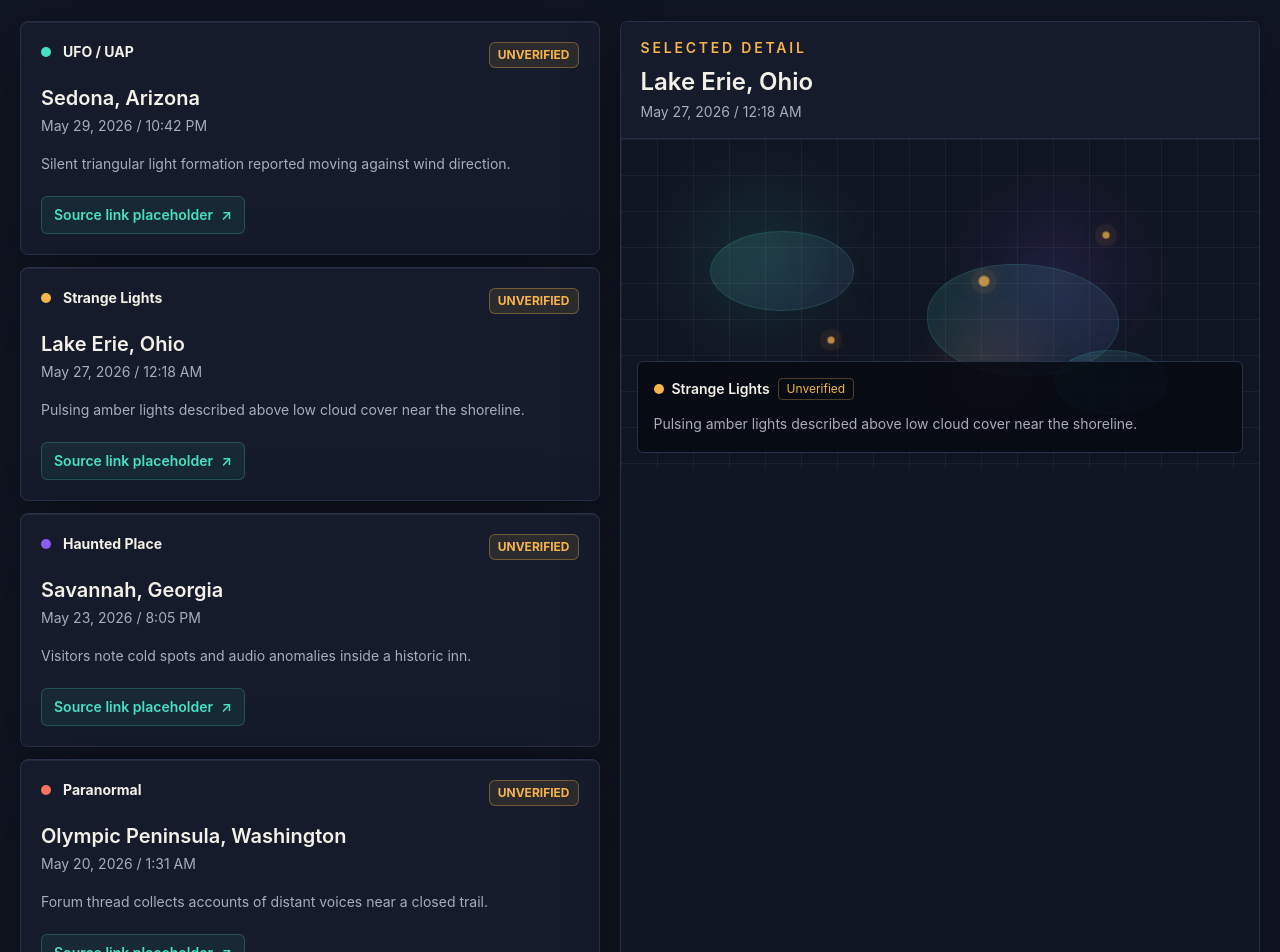
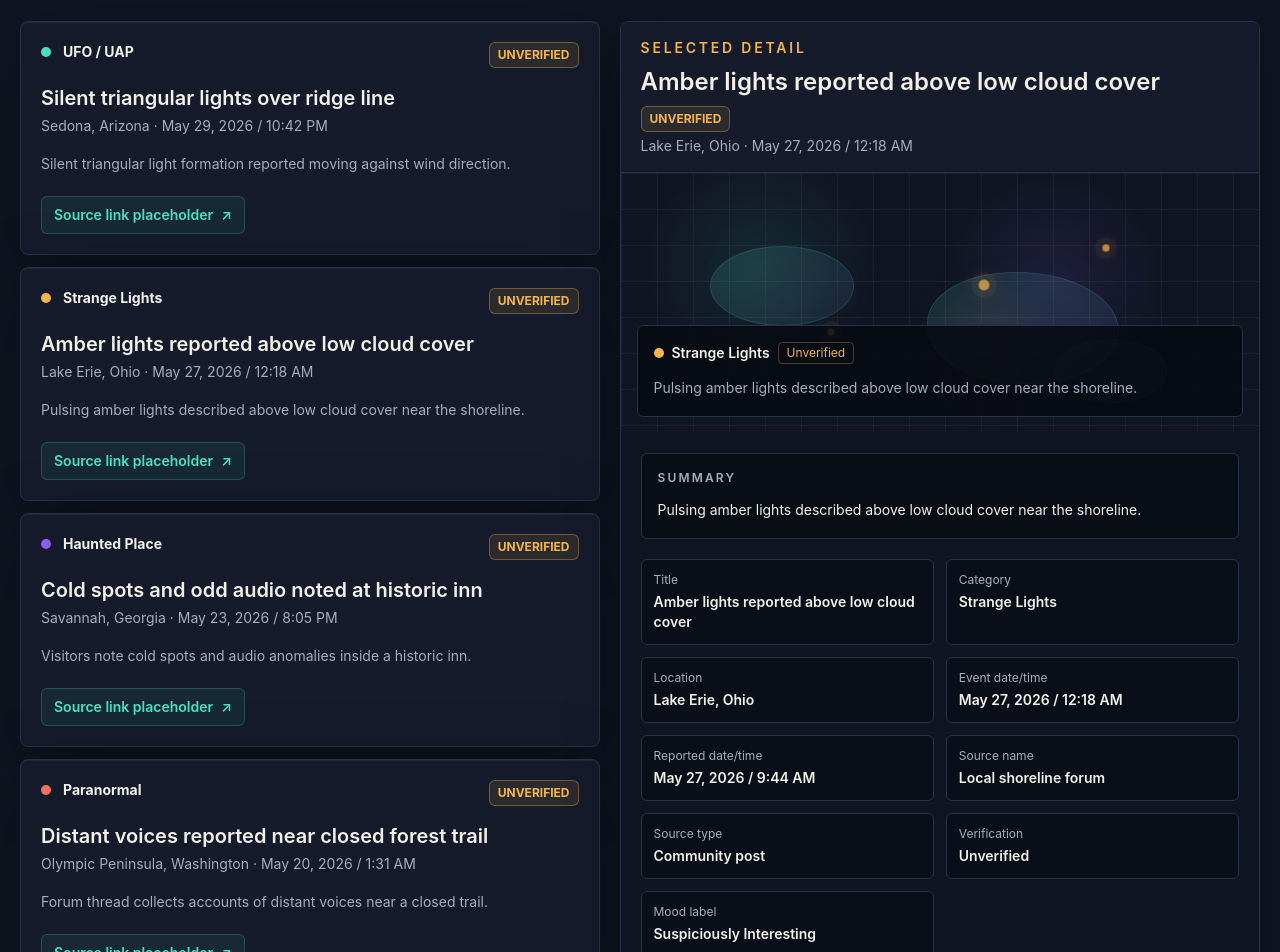
Before and after one commit to lochoa66x/oddskies, a Next.js app: page / in a window 1280 px wide. Shown: the part 1540-2492 px from the top of the page. Built offline with nearby package versions, Linux system fonts and the light colour scheme.

Commit message:
Add OddSkies content trust layer

```diff
--- a/app/page.tsx
+++ b/app/page.tsx
@@ -23,7 +23,8 @@ export default function Home() {
             </p>
             <p className="mt-2 leading-6">
               OddSkies organizes unverified public reports for curiosity and
-              entertainment. We do not confirm sightings or paranormal claims.
+              entertainment. We do not confirm sightings, paranormal claims, or
+              source authenticity.
             </p>
             <p>oddskies.com</p>
             <p className="mt-2 text-xs text-slate-500">
@@ -34,14 +35,20 @@ export default function Home() {
             <a className="transition hover:text-signal-teal" href="#about">
               About
             </a>
+            <a
+              className="transition hover:text-signal-teal"
+              href="#source-guidelines"
+            >
+              Source Guidelines
+            </a>
             <a className="transition hover:text-signal-teal" href="#">
               Privacy
             </a>
             <a className="transition hover:text-signal-teal" href="#">
               Policy
             </a>
-            <a className="transition hover:text-signal-teal" href="#">
-              Source Guidelines
+            <a className="transition hover:text-signal-teal" href="#oracle">
+              Oracle
             </a>
           </div>
         </div>
--- a/components/Disclaimer.tsx
+++ b/components/Disclaimer.tsx
@@ -5,23 +5,90 @@ const badges = [
   "Public reports, not confirmed events",
 ];
 
+const notItems = [
+  "Not a verification authority",
+  "Not a government database",
+  "Not proof of UFOs or paranormal activity",
+  "Not a replacement for checking original sources",
+];
+
+const sourceGuidelines = [
+  "Reports should link to an original public source whenever possible.",
+  "Reports are labeled unverified by default.",
+  "AI summaries or future Oracle responses may be imperfect.",
+  "Users should review the original source before forming conclusions.",
+  "Duplicates, jokes, and low-context reports may be filtered or labeled later.",
+];
+
+const categoryNotes = [
+  {
+    label: "UFO / UAP",
+    note: "Unusual aerial reports or objects in the sky.",
+  },
+  {
+    label: "Strange Lights",
+    note: "Lights, flashes, or formations that may or may not be explainable.",
+  },
+  {
+    label: "Haunted Places",
+    note: "Places connected to ghost stories or eerie reports.",
+  },
+  {
+    label: "Paranormal",
+    note: "Unusual experiences that do not fit the other categories.",
+  },
+  {
+    label: "Local Legends",
+    note: "Folklore, recurring stories, and regional mysteries.",
+  },
+  {
+    label: "Unknown",
+    note: "Reports without enough context to classify.",
+  },
+];
+
 export function Disclaimer() {
   return (
-    <section className="border-y border-night-800 bg-night-900 px-5 py-16" id="about">
-      <div className="mx-auto max-w-5xl">
-        <div className="field-card rounded-lg p-6 md:p-8">
+    <section
+      className="border-y border-night-800 bg-night-900 px-5 py-16 md:py-20"
+      id="about"
+    >
+      <div className="mx-auto max-w-7xl">
+        <div className="mb-8 max-w-3xl">
           <p className="text-sm font-semibold uppercase tracking-[0.22em] text-signal-amber">
-            Honesty / Source Policy
+            Content & Trust Layer
           </p>
-          <h2 className="mt-3 text-3xl font-semibold text-parchment md:text-4xl">
-            Strange reports, honestly mapped.
+          <h2 className="mt-3 text-3xl font-semibold text-parchment md:text-5xl">
+            What OddSkies is
           </h2>
           <p className="mt-5 text-base leading-7 text-muted">
-            OddSkies cannot confirm whether reports are real, mistaken,
-            AI-generated, edited, staged, satire, jokes, or paranormal. We
-            organize public reports and source links for curiosity,
-            entertainment, and trend exploration.
+            OddSkies is a mystery atlas for strange public reports. We organize
+            sightings and stories by time, place, category, and source so
+            curious people can explore patterns without pretending every report
+            is confirmed.
           </p>
+        </div>
+
+        <div className="grid gap-5 lg:grid-cols-[1.04fr_0.96fr]">
+          <div className="field-card rounded-lg p-6 md:p-7">
+            <h3 className="text-2xl font-semibold text-parchment">
+              What OddSkies is not
+            </h3>
+            <p className="mt-4 text-sm leading-7 text-muted">
+              We do not confirm sightings or paranormal claims. A report may be
+              real, mistaken, AI-generated, staged, edited, satire, or a joke.
+              OddSkies simply keeps the trail organized.
+            </p>
+            <div className="mt-5 grid gap-3 sm:grid-cols-2">
+              {notItems.map((item) => (
+                <div
+                  className="rounded-md border border-night-800 bg-night-850 px-4 py-3 text-sm font-semibold text-parchment"
+                  key={item}
+                >
+                  {item}
+                </div>
+              ))}
+            </div>
             <div className="mt-6 flex flex-wrap gap-2">
               {badges.map((badge) => (
                 <span
@@ -33,6 +100,57 @@ export function Disclaimer() {
               ))}
             </div>
           </div>
+
+          <div
+            className="field-card rounded-lg p-6 md:p-7"
+            id="source-guidelines"
+          >
+            <h3 className="text-2xl font-semibold text-parchment">
+              How sources work
+            </h3>
+            <ul className="mt-5 space-y-3 text-sm leading-6 text-muted">
+              {sourceGuidelines.map((item) => (
+                <li className="flex gap-3" key={item}>
+                  <span className="mt-2 size-1.5 shrink-0 rounded-full bg-signal-teal" />
+                  <span>{item}</span>
+                </li>
+              ))}
+            </ul>
+          </div>
+        </div>
+
+        <div className="mt-5 field-card rounded-lg p-6 md:p-7">
+          <div className="flex flex-col gap-3 md:flex-row md:items-end md:justify-between">
+            <div>
+              <p className="text-sm font-semibold uppercase tracking-[0.22em] text-signal-teal">
+                Category Notes
+              </p>
+              <h3 className="mt-2 text-2xl font-semibold text-parchment">
+                How reports get grouped
+              </h3>
+            </div>
+            <p className="max-w-md text-sm leading-6 text-muted">
+              Categories are labels for browsing, not conclusions about what
+              happened.
+            </p>
+          </div>
+
+          <div className="mt-6 grid gap-3 md:grid-cols-2 xl:grid-cols-3">
+            {categoryNotes.map((category) => (
+              <article
+                className="rounded-md border border-night-800 bg-night-850 p-4"
+                key={category.label}
+              >
+                <h4 className="font-semibold text-parchment">
+                  {category.label}
+                </h4>
+                <p className="mt-2 text-sm leading-6 text-muted">
+                  {category.note}
+                </p>
+              </article>
+            ))}
+          </div>
+        </div>
       </div>
     </section>
   );
--- a/components/LatestReports.tsx
+++ b/components/LatestReports.tsx
@@ -1,47 +1,93 @@
 type Report = {
   category: string;
-  dateTime: string;
+  confidenceMood: string;
+  eventDateTime: string;
   location: string;
   marker: string;
+  reportedDateTime: string;
+  sourceName: string;
+  sourceType: string;
+  sourceUrl: string;
   summary: string;
+  title: string;
+  verificationStatus: string;
 };
 
 const reports: Report[] = [
   {
     category: "UFO / UAP",
-    dateTime: "May 29, 2026 / 10:42 PM",
+    confidenceMood: "Mildly Odd",
+    eventDateTime: "May 29, 2026 / 10:42 PM",
     location: "Sedona, Arizona",
     marker: "bg-signal-teal",
+    reportedDateTime: "May 30, 2026 / 8:16 AM",
+    sourceName: "Public sighting post",
+    sourceType: "Social thread",
+    sourceUrl: "#source-guidelines",
     summary:
       "Silent triangular light formation reported moving against wind direction.",
+    title: "Silent triangular lights over ridge line",
+    verificationStatus: "Unverified",
   },
   {
     category: "Strange Lights",
-    dateTime: "May 27, 2026 / 12:18 AM",
+    confidenceMood: "Suspiciously Interesting",
+    eventDateTime: "May 27, 2026 / 12:18 AM",
     location: "Lake Erie, Ohio",
     marker: "bg-signal-amber",
+    reportedDateTime: "May 27, 2026 / 9:44 AM",
+    sourceName: "Local shoreline forum",
+    sourceType: "Community post",
+    sourceUrl: "#source-guidelines",
     summary:
       "Pulsing amber lights described above low cloud cover near the shoreline.",
+    title: "Amber lights reported above low cloud cover",
+    verificationStatus: "Unverified",
   },
   {
     category: "Haunted Place",
-    dateTime: "May 23, 2026 / 8:05 PM",
+    confidenceMood: "Eerie but Thin",
+    eventDateTime: "May 23, 2026 / 8:05 PM",
     location: "Savannah, Georgia",
     marker: "bg-signal-violet",
+    reportedDateTime: "May 24, 2026 / 11:02 AM",
+    sourceName: "Historic inn review",
+    sourceType: "Public review",
+    sourceUrl: "#source-guidelines",
     summary:
       "Visitors note cold spots and audio anomalies inside a historic inn.",
+    title: "Cold spots and odd audio noted at historic inn",
+    verificationStatus: "Unverified",
   },
   {
     category: "Paranormal",
-    dateTime: "May 20, 2026 / 1:31 AM",
+    confidenceMood: "Low Context",
+    eventDateTime: "May 20, 2026 / 1:31 AM",
     location: "Olympic Peninsula, Washington",
     marker: "bg-signal-ember",
+    reportedDateTime: "May 21, 2026 / 6:50 PM",
+    sourceName: "Trail discussion thread",
+    sourceType: "Forum post",
+    sourceUrl: "#source-guidelines",
     summary:
       "Forum thread collects accounts of distant voices near a closed trail.",
+    title: "Distant voices reported near closed forest trail",
+    verificationStatus: "Unverified",
   },
 ];
 
 const selected = reports[1];
+const detailRows = [
+  ["Title", selected.title],
+  ["Category", selected.category],
+  ["Location", selected.location],
+  ["Event date/time", selected.eventDateTime],
+  ["Reported date/time", selected.reportedDateTime],
+  ["Source name", selected.sourceName],
+  ["Source type", selected.sourceType],
+  ["Verification", selected.verificationStatus],
+  ["Mood label", selected.confidenceMood],
+];
 
 export function LatestReports() {
   return (
@@ -86,9 +132,11 @@ export function LatestReports() {
                   </span>
                 </div>
                 <h3 className="mt-4 text-xl font-semibold text-parchment">
-                  {report.location}
+                  {report.title}
                 </h3>
-                <p className="mt-1 text-sm text-muted">{report.dateTime}</p>
+                <p className="mt-1 text-sm text-muted">
+                  {report.location} · {report.eventDateTime}
+                </p>
                 <p className="mt-4 text-sm leading-6 text-muted">
                   {report.summary}
                 </p>
@@ -108,13 +156,20 @@ export function LatestReports() {
               <p className="text-sm font-semibold uppercase tracking-[0.2em] text-signal-amber">
                 Selected Detail
               </p>
-              <h3 className="mt-2 text-2xl font-semibold text-parchment">
-                {selected.location}
-              </h3>
-              <p className="mt-1 text-sm text-muted">{selected.dateTime}</p>
+              <div className="mt-2 flex flex-wrap items-center gap-2">
+                <h3 className="text-2xl font-semibold text-parchment">
+                  {selected.title}
+                </h3>
+                <span className="rounded-md border border-signal-amber/35 bg-signal-amber/10 px-2 py-1 text-xs font-bold uppercase text-signal-amber">
+                  Unverified
+                </span>
+              </div>
+              <p className="mt-1 text-sm text-muted">
+                {selected.location} · {selected.eventDateTime}
+              </p>
             </div>
 
-            <div className="atlas-grid relative min-h-[330px] overflow-hidden">
+            <div className="atlas-grid relative min-h-[260px] overflow-hidden">
               <div className="absolute left-[14%] top-[28%] h-20 w-36 rounded-[50%] atlas-shape" />
               <div className="absolute left-[48%] top-[38%] h-28 w-48 rounded-[46%_54%_48%_52%] atlas-shape" />
               <div className="absolute left-[68%] top-[64%] h-16 w-28 rounded-[50%] atlas-shape" />
@@ -136,6 +191,45 @@ export function LatestReports() {
                 </p>
               </div>
             </div>
+
+            <div className="space-y-5 p-5">
+              <div className="rounded-md border border-night-800 bg-night-950/70 p-4">
+                <p className="text-xs font-semibold uppercase tracking-[0.18em] text-muted">
+                  Summary
+                </p>
+                <p className="mt-3 text-sm leading-6 text-parchment">
+                  {selected.summary}
+                </p>
+              </div>
+
+              <dl className="grid gap-3 sm:grid-cols-2">
+                {detailRows.map(([label, value]) => (
+                  <div
+                    className="rounded-md border border-night-800 bg-night-950/55 p-3"
+                    key={label}
+                  >
+                    <dt className="text-xs text-muted">{label}</dt>
+                    <dd className="mt-1 text-sm font-semibold text-parchment">
+                      {value}
+                    </dd>
+                  </div>
+                ))}
+              </dl>
+
+              <div className="flex flex-col gap-3 rounded-md border border-signal-amber/25 bg-signal-amber/10 p-4 sm:flex-row sm:items-center sm:justify-between">
+                <p className="text-sm leading-6 text-signal-amber">
+                  OddSkies has not verified this report. Check the original
+                  source when available.
+                </p>
+                <a
+                  className="source-link inline-flex shrink-0 items-center justify-center gap-2 rounded-md px-3 py-2 text-sm font-semibold"
+                  href={selected.sourceUrl}
+                >
+                  Source link placeholder
+                  <span aria-hidden="true">↗</span>
+                </a>
+              </div>
+            </div>
           </aside>
         </div>
       </div>
--- a/components/OddSkiesOracle.tsx
+++ b/components/OddSkiesOracle.tsx
@@ -4,29 +4,42 @@ export function OddSkiesOracle() {
       <div className="mx-auto grid max-w-7xl gap-6 lg:grid-cols-[0.82fr_1.18fr] lg:items-center">
         <div>
           <p className="text-sm font-semibold uppercase tracking-[0.22em] text-signal-violet">
-            OddSkies Oracle
+            Feature Preview
           </p>
           <h2 className="mt-3 max-w-2xl text-3xl font-semibold text-parchment md:text-5xl">
+            OddSkies Oracle
+          </h2>
+          <p className="mt-4 max-w-xl text-xl font-semibold leading-8 text-parchment">
             Think it&apos;s real? Ask our little bro, the OddSkies Oracle.
-          </h2>
+          </p>
           <p className="mt-5 max-w-xl text-base leading-7 text-muted">
-            The Oracle gives playful, AI-generated reality checks for strange
-            reports — possible normal explanations, weird clues, and a
-            maybe-weird verdict. It cannot verify sightings.
+            The Oracle will give playful reality checks for strange reports —
+            possible normal explanations, weird clues, and a maybe-weird
+            verdict. It cannot verify whether something is real.
           </p>
           <p className="mt-4 max-w-xl rounded-md border border-signal-amber/25 bg-signal-amber/10 px-4 py-3 text-sm leading-6 text-signal-amber">
             The Oracle cannot verify whether something is real, AI-generated,
             mistaken, staged, satire, or a joke.
           </p>
-          <a
-            className="mt-8 inline-flex min-h-12 items-center justify-center rounded-md bg-signal-violet px-5 py-3 text-sm font-bold text-parchment transition hover:bg-signal-teal hover:text-night-950"
-            href="#oracle"
-          >
-            Ask the Oracle
-          </a>
+          <div className="mt-8 flex flex-wrap items-center gap-3">
+            <button
+              aria-disabled="true"
+              className="inline-flex min-h-12 cursor-not-allowed items-center justify-center rounded-md border border-signal-violet/45 bg-signal-violet/[0.16] px-5 py-3 text-sm font-bold text-parchment opacity-85"
+              disabled
+              type="button"
+            >
+              Ask the Oracle
+            </button>
+            <span className="rounded-md border border-night-800 bg-night-900 px-3 py-2 text-xs font-semibold text-muted">
+              Coming soon
+            </span>
+          </div>
         </div>
 
-        <div className="oracle-card rounded-lg border border-night-800 p-5 md:p-6">
+        <div
+          aria-label="OddSkies Oracle coming soon preview"
+          className="oracle-card rounded-lg border border-night-800 p-5 md:p-6"
+        >
           <div className="flex flex-wrap items-center justify-between gap-4 border-b border-night-800 pb-4">
             <div>
               <p className="font-mono text-xs uppercase tracking-[0.22em] text-signal-teal">
@@ -42,15 +55,28 @@ export function OddSkiesOracle() {
           </div>
 
           <div className="mt-5 rounded-md border border-night-800 bg-night-950 p-5 font-mono text-sm leading-7 text-muted">
-            <p className="text-signal-teal">oddskies-oracle://reading</p>
+            <p className="text-signal-teal">oddskies-oracle://preview</p>
             <p className="mt-4 text-parchment">
               Could be drones, aircraft, reflection, edited media… or maybe the
               sky is just being dramatic tonight.
             </p>
             <p className="mt-4 text-xs text-muted">
-              Confidence: playful. Verification: none. Suggested next step:
-              compare nearby reports and source context.
+              Preview only. Confidence: playful. Verification: none. Suggested
+              next step: compare nearby reports and source context.
             </p>
+          </div>
+
+          <div className="mt-4 grid gap-3 sm:grid-cols-3">
+            {["Normal explanations", "Weird clues", "Maybe-weird verdict"].map(
+              (item) => (
+                <span
+                  className="rounded-md border border-night-800 bg-night-950/60 px-3 py-2 text-xs font-semibold text-parchment"
+                  key={item}
+                >
+                  {item}
+                </span>
+              ),
+            )}
           </div>
         </div>
       </div>
```
Lines whose indentation alone changed are shown as unchanged.
